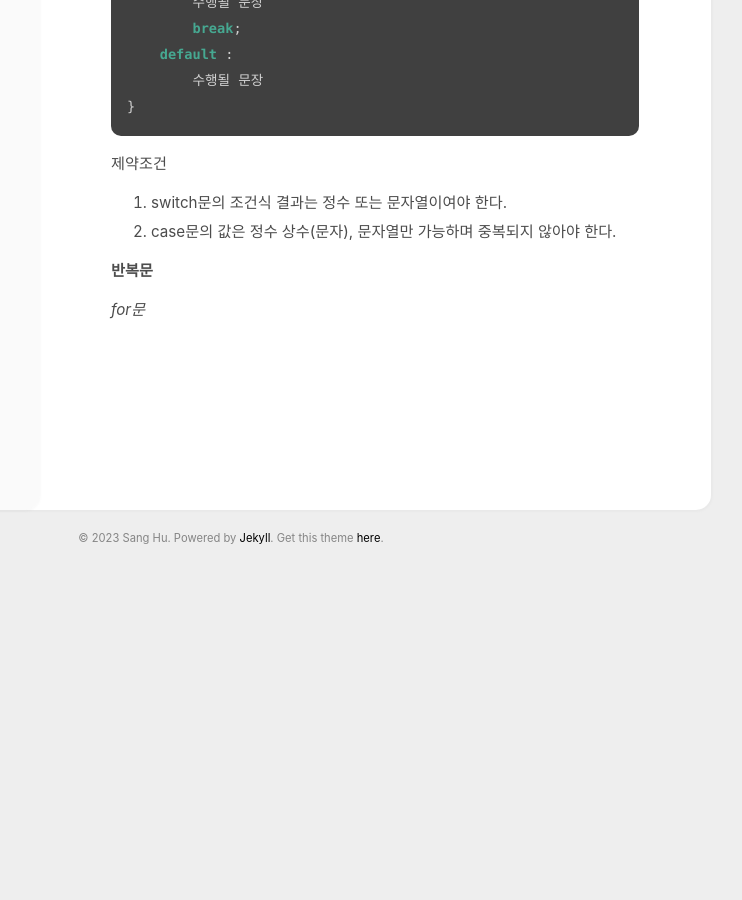
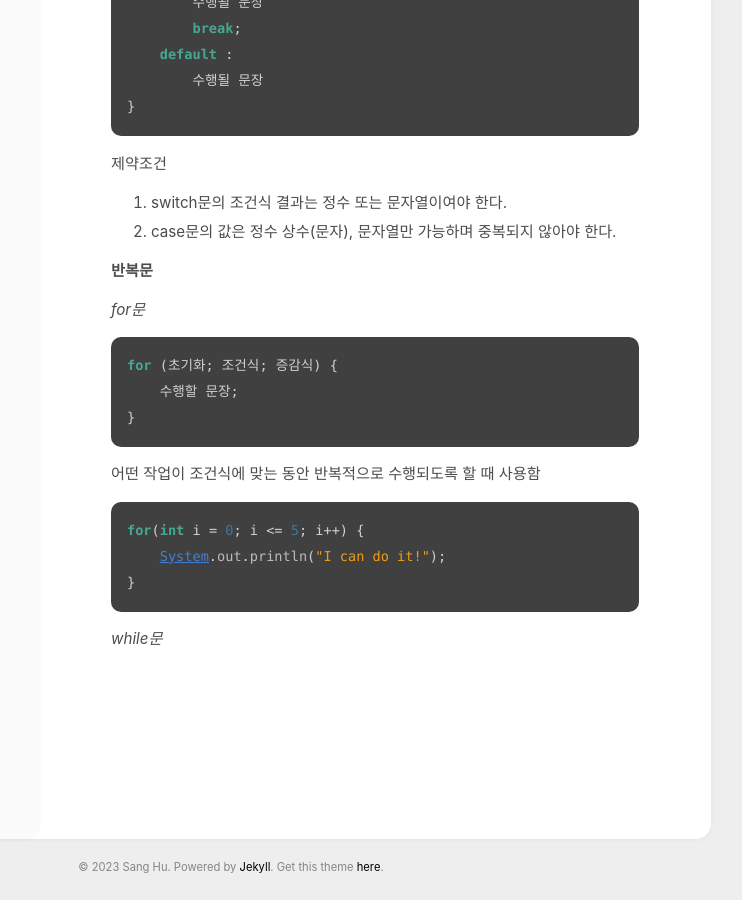
Before and after one commit to hoohoo1220/blog, a Jekyll site: the page built from _posts/2023-05-14-java-chapter4.md, in a window 1280 px wide and 900 px high, scrolled down 1115 px. Shown: the whole window, without its empty margins (409-1151 px from the left). Built offline with Jekyll 4.4.1, drawn with Linux system fonts in a browser that asks for light colours; before the commit the page ends 1686 px from its top, so only the background shows below that.

Commit message:
for문 내용 추가

````diff
--- a/_posts/2023-05-14-java-chapter4.md
+++ b/_posts/2023-05-14-java-chapter4.md
@@ -56,3 +56,21 @@ switch (조건식) {
 **반복문**
 
 *for문*
+
+```java
+for (초기화; 조건식; 증감식) {
+    수행할 문장;
+}
+```
+
+어떤 작업이 조건식에 맞는 동안 반복적으로 수행되도록 할 때 사용함
+
+```java
+for(int i = 0; i <= 5; i++) {
+    System.out.println("I can do it!");
+}
+```
+
+
+
+*while문*
````
